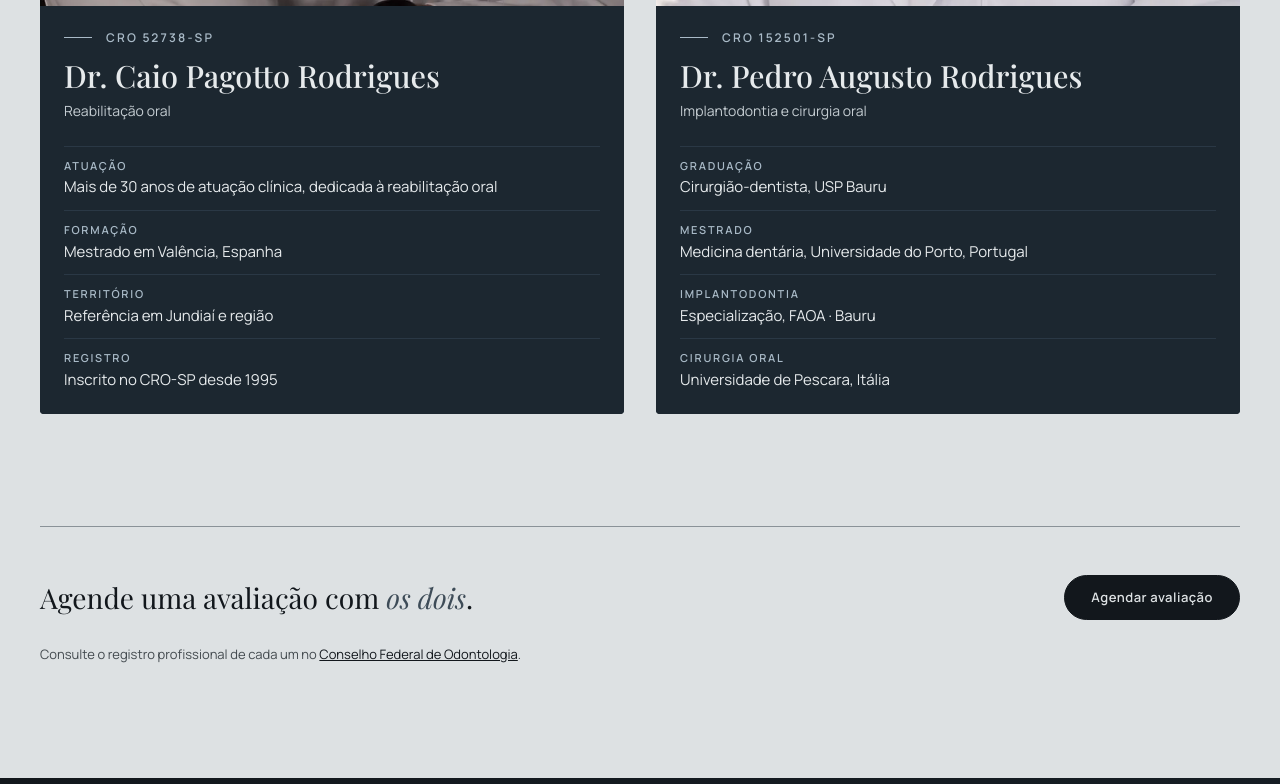
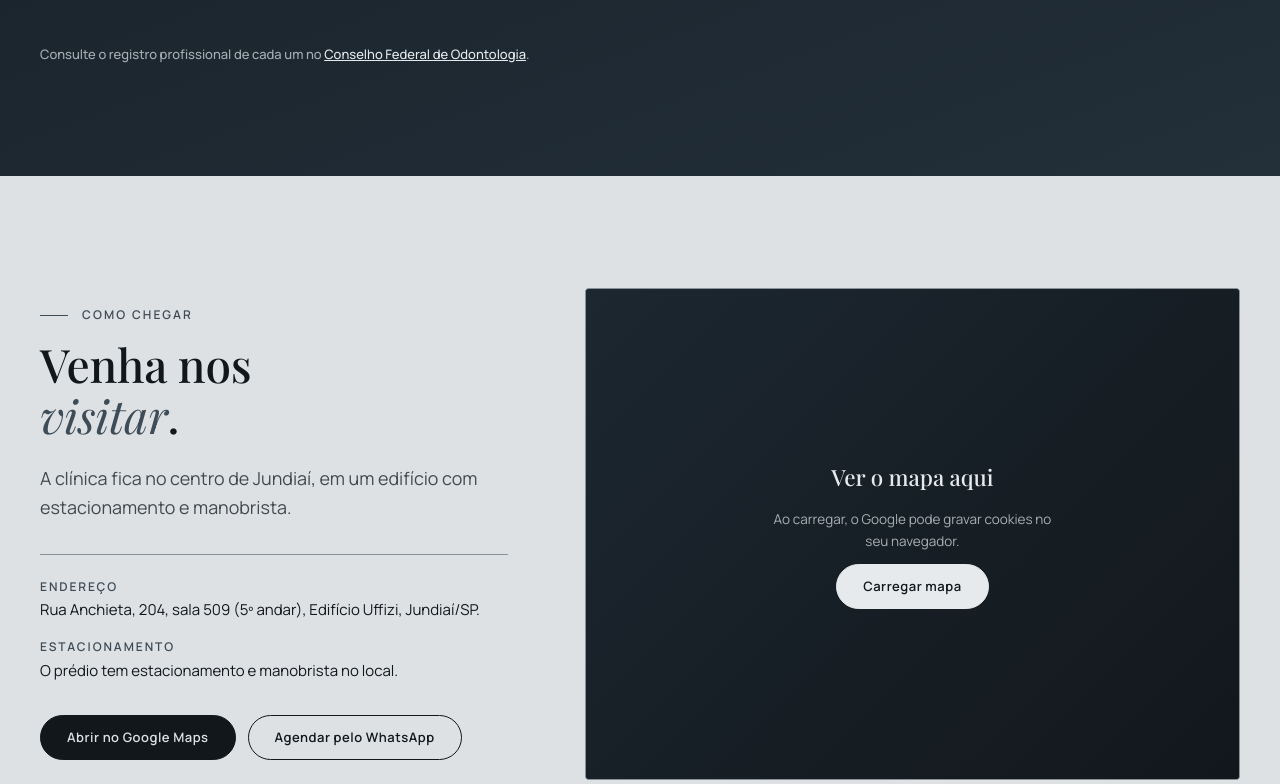
Before and after one commit to marina-brunello/odontologia-rodrigues-site, a plain HTML site: page index.html in a window 1280 px wide. Shown: the part 3300-4084 px from the top of the page. Drawn offline with Linux system fonts and the light colour scheme.

Commit message:
Remove Quem somos e CTA da equipe; adiciona mapa (carrega no clique) entre Sobre o doutor e Metodo
Co-Authored-By: Claude Sonnet 5.5 <noreply@anthropic.com>

```diff
--- a/assets/site.css
+++ b/assets/site.css
@@ -334,6 +334,23 @@
   .doc .caption{margin-top:var(--space-4);}
   @media (max-width:760px){ .doc{grid-template-columns:1fr;justify-items:start;} .doc-photo{max-width:260px;} }
 
+  /* mapa */
+  .registry-note{margin-top:var(--space-7);}
+  .registry-note a{color:var(--text);}
+  .map-grid{display:grid;grid-template-columns:5fr 7fr;gap:clamp(32px,6vw,96px);align-items:center;}
+  .map-grid .d-lg{margin-top:var(--space-4);max-width:12ch;}
+  .map-grid .lede{margin-top:var(--space-5);}
+  .map-info{margin-top:var(--space-6);border-top:1px solid var(--line);padding-top:var(--space-5);display:grid;gap:var(--space-4);font-size:15px;}
+  .map-info strong{display:block;font:600 12px/1.3 var(--font-sans);letter-spacing:.16em;text-transform:uppercase;color:var(--accent);margin-bottom:4px;}
+  .map-actions{margin-top:var(--space-6);display:flex;flex-wrap:wrap;gap:var(--space-3);}
+  .map-box{position:relative;aspect-ratio:4/3;border-radius:var(--radius-sm);overflow:hidden;background:var(--slate);border:1px solid var(--line);}
+  .map-box iframe{position:absolute;inset:0;width:100%;height:100%;border:0;}
+  .map-load{position:absolute;inset:0;width:100%;display:flex;flex-direction:column;align-items:center;justify-content:center;gap:12px;padding:var(--space-5);text-align:center;color:#e6eaec;background:linear-gradient(135deg,#1c2730,#12171c);border:0;cursor:pointer;font:inherit;}
+  .map-load strong{font-family:var(--font-serif);font-weight:500;font-size:1.4rem;}
+  .map-load span:not(.btn){font-size:13.5px;color:#a7afb4;max-width:34ch;}
+  .map-load .btn{pointer-events:none;}
+  @media (max-width:860px){ .map-grid{grid-template-columns:1fr;} }
+
   /* metodo com mosaico */
   .met-grid{display:grid;grid-template-columns:1fr 1fr;gap:clamp(40px,6vw,100px);align-items:center;}
   .met-grid .d-lg{margin-top:var(--space-5);max-width:14ch;}
--- a/assets/site.js
+++ b/assets/site.js
@@ -23,6 +23,20 @@
       });
     });
   }
+
+  /* mapa do Google: so carrega depois do clique */
+  document.querySelectorAll('.map-load').forEach(function (b) {
+    b.addEventListener('click', function () {
+      var box = b.parentNode;
+      var f = document.createElement('iframe');
+      f.src = box.getAttribute('data-src');
+      f.title = box.getAttribute('data-title') || 'Mapa';
+      f.loading = 'lazy';
+      f.referrerPolicy = 'no-referrer-when-downgrade';
+      f.setAttribute('allowfullscreen', '');
+      box.replaceChild(f, b);
+    });
+  });
 
   /* tag do Google, carregada somente depois do aceite */
   function loadTag() {
--- a/index.html
+++ b/index.html
@@ -38,7 +38,7 @@
       <button id="menu-toggle" aria-label="Abrir menu" aria-expanded="false"><span></span></button>
       <nav class="primary" id="primary-nav">
         <a href="#servicos">Serviços</a>
-        <a href="#equipe">Equipe</a>
+        <a href="#doutores">Equipe</a>
         <a href="/dentista-domiciliar-jundiai/">Home Care</a>
         <a href="#jundiai">Jundiaí</a>
         <a href="#contato">Contato</a>
@@ -92,44 +92,6 @@
     </div>
   </section>
 
-  <section id="equipe" data-theme="light">
-    <div class="wrap">
-      <div class="sec-head" style="max-width:none;">
-        <span class="eyebrow">Quem somos</span>
-        <h2 class="d-lg" style="max-width:20ch;">Pai e filho, <em>lado a lado</em> no cuidado com você.</h2>
-        <p class="lede">Dois dentistas, a mesma forma de conduzir cada caso: com diagnóstico, planejamento e tempo para explicar cada decisão.</p>
-      </div>
-      <div class="who-grid">
-        <article class="who" tabindex="0" aria-label="Dr. Caio Pagotto Rodrigues, detalhes">
-          <img src="/assets/img/caio-900.webp" width="900" height="900" loading="lazy" decoding="async" alt="Dr. Caio Pagotto Rodrigues, cirurgião-dentista">
-          <div class="who-base"><span class="eyebrow">CRO 52738-SP</span><h3>Dr. Caio Pagotto Rodrigues</h3><span class="role">Reabilitação oral</span></div>
-          <div class="who-over"><ul>
-            <li><span>Atuação</span>Mais de 30 anos de atuação clínica, dedicada à reabilitação oral</li>
-            <li><span>Formação</span>Mestrado em Valência, Espanha</li>
-            <li><span>Território</span>Referência em Jundiaí e região</li>
-            <li><span>Registro</span>Inscrito no CRO-SP desde 1995</li>
-          </ul></div>
-        </article>
-        <article class="who" tabindex="0" aria-label="Dr. Pedro Augusto Rodrigues, detalhes">
-          <img src="/assets/img/pedro-900.webp" width="900" height="1350" loading="lazy" decoding="async" alt="Dr. Pedro Augusto Rodrigues, cirurgião-dentista">
-          <div class="who-base"><span class="eyebrow">CRO 152501-SP</span><h3>Dr. Pedro Augusto Rodrigues</h3><span class="role">Implantodontia e cirurgia oral</span></div>
-          <div class="who-over"><ul>
-            <li><span>Graduação</span>Cirurgião-dentista, USP Bauru</li>
-            <li><span>Mestrado</span>Medicina dentária, Universidade do Porto, Portugal</li>
-            <li><span>Implantodontia</span>Especialização, FAOA · Bauru</li>
-            <li><span>Cirurgia oral</span>Universidade de Pescara, Itália</li>
-          </ul></div>
-        </article>
-      </div>
-      <p class="who-hint">Passe o mouse sobre cada foto para ver a formação.</p>
-      <div class="team-cta">
-        <p>Agende uma avaliação com <em>os dois</em>.</p>
-        <a class="btn" href="https://wa.me/5511940628159?text=Ol%C3%A1%2C%20gostaria%20de%20agendar%20uma%20avalia%C3%A7%C3%A3o%20com%20o%20Dr.%20Caio%20e%20o%20Dr.%20Pedro." target="_blank" rel="noopener">Agendar avaliação</a>
-        <span class="registry">Consulte o registro profissional de cada um no <a href="https://busca-profissionais.cfo.org.br/" target="_blank" rel="noopener">Conselho Federal de Odontologia</a>.</span>
-      </div>
-    </div>
-  </section>
-
   <section id="doutores" class="grad" data-theme="dark">
     <div class="wrap">
       <article class="doc">
@@ -163,6 +125,28 @@
           <p class="caption">Dupla titulação noticiada pela FOB-USP em 5 de julho de 2022.</p>
         </div>
       </article>
+      <p class="caption registry-note">Consulte o registro profissional de cada um no <a href="https://busca-profissionais.cfo.org.br/" target="_blank" rel="noopener">Conselho Federal de Odontologia</a>.</p>
+    </div>
+  </section>
+
+  <section id="mapa" data-theme="light">
+    <div class="wrap map-grid">
+      <div>
+        <span class="eyebrow">Como chegar</span>
+        <h2 class="d-lg">Venha nos <em>visitar</em>.</h2>
+        <p class="lede">A clínica fica no centro de Jundiaí, em um edifício com estacionamento e manobrista.</p>
+        <div class="map-info">
+          <div><strong>Endereço</strong>Rua Anchieta, 204, sala 509 (5º andar), Edifício Uffizi, Jundiaí/SP.</div>
+          <div><strong>Estacionamento</strong>O prédio tem estacionamento e manobrista no local.</div>
+        </div>
+        <div class="map-actions">
+          <a class="btn" href="https://www.google.com/maps/search/?api=1&query=Rua+Anchieta+204+Edif%C3%ADcio+Uffizi+Jundia%C3%AD+SP" target="_blank" rel="noopener">Abrir no Google Maps</a>
+          <a class="btn ghost" href="https://wa.me/5511940628159?text=Ol%C3%A1%2C%20gostaria%20de%20agendar%20uma%20avalia%C3%A7%C3%A3o." target="_blank" rel="noopener">Agendar pelo WhatsApp</a>
+        </div>
+      </div>
+      <div class="map-box" data-src="https://www.google.com/maps?q=Rua+Anchieta+204+Jundia%C3%AD+SP&amp;output=embed" data-title="Mapa da Odontologia Rodrigues, Rua Anchieta, 204, Jundiaí">
+        <button type="button" class="map-load" data-theme="dark"><strong>Ver o mapa aqui</strong><span>Ao carregar, o Google pode gravar cookies no seu navegador.</span><span class="btn">Carregar mapa</span></button>
+      </div>
     </div>
   </section>
 
```
Also changed, not shown: cirurgia-de-siso-jundiai/index.html (+2 -2 lines), dentista-domiciliar-jundiai/index.html (+2 -2 lines), enxerto-osseo-jundiai/index.html (+2 -2 lines), facetas-dentarias-jundiai/index.html (+2 -2 lines), periodontia-jundiai/index.html (+2 -2 lines), politica-de-privacidade/index.html (+1 -1 lines), protocolo-sobre-implantes-jundiai/index.html (+2 -2 lines), reabilitacao-oral-jundiai/index.html (+2 -2 lines).
